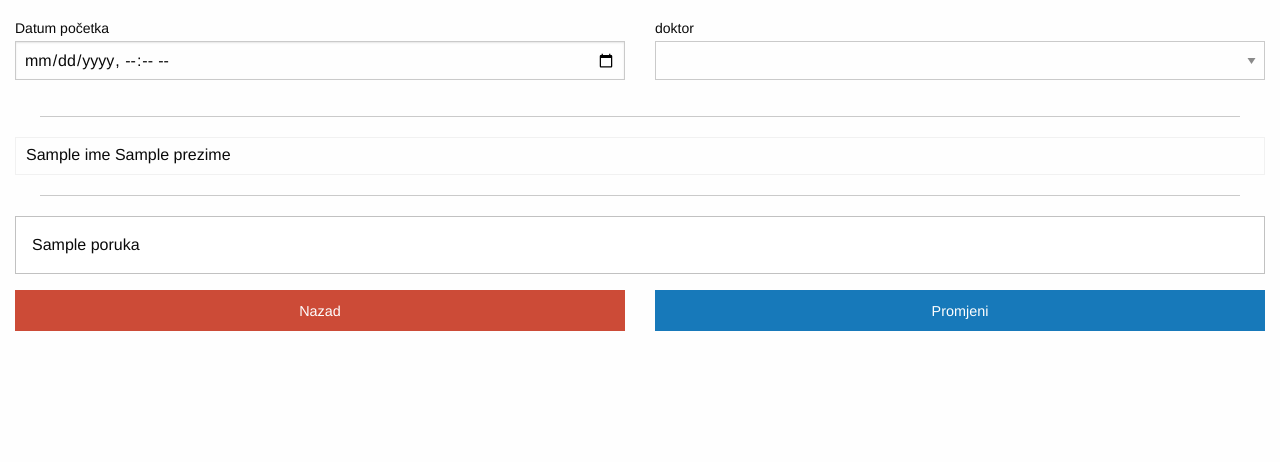
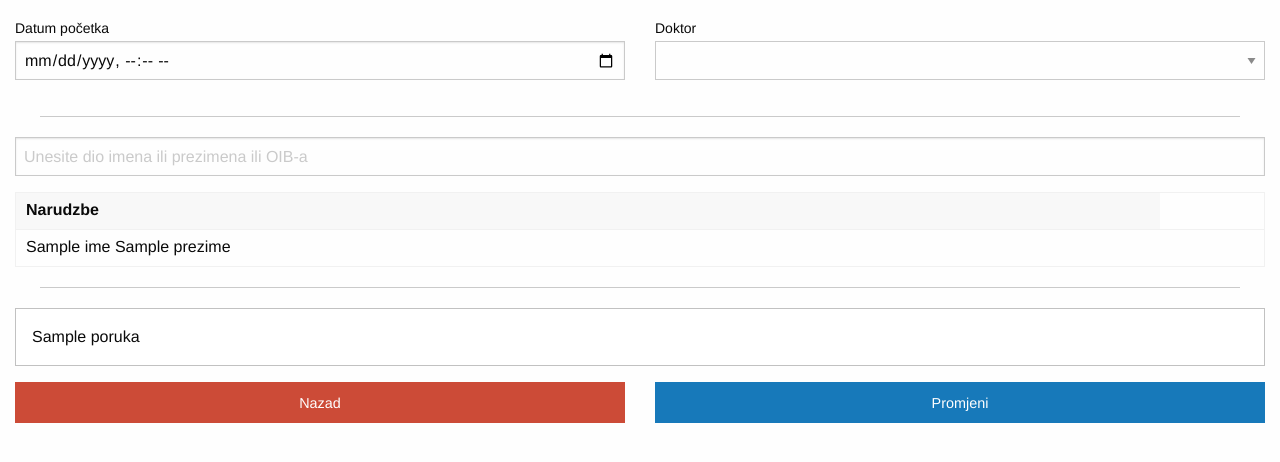
Before and after one commit to LukaMarsic/COVID19, a PHP site: template app/view/privatno/ordinacija/promjena.phtml in a window 1280 px wide. Shown: the part 131-593 px from the top of the page. Run offline with PHP 8.4, Linux system fonts and the light colour scheme; the template is opened without the code that fills it: most values are stand-ins (such as "Sample title", 1, 10 or a date in 2020); data that the repository does not hold is empty.

Commit message:
Update promjena.phtml

```diff
--- a/app/view/privatno/ordinacija/promjena.phtml
+++ b/app/view/privatno/ordinacija/promjena.phtml
@@ -37,7 +37,7 @@ action="<?=App::config('url')?>ordinacija/promjena"
       </label>
     </div>
     <div class="cell large-6">
-    <label>doktor
+    <label>Doktor
       <select name="doktor">
           <?php foreach($doktor as $doktor): ?>
             <option <?php
@@ -54,10 +54,13 @@ action="<?=App::config('url')?>ordinacija/promjena"
   <div class="grid-x grid-padding-x">
     <div class="cell">
       <hr />
-
+      <input type="text" id="uvjet"
+            placeholder="Unesite dio imena ili prezimena ili OIB-a">
       <table>
         <thead>
-
+          <tr>
+            <th>Narudzbe</th>
+          </tr>
         </thead>
         <tbody id="narudzbe">
         <?php foreach ($entitet->narudzbe as $red):
```
